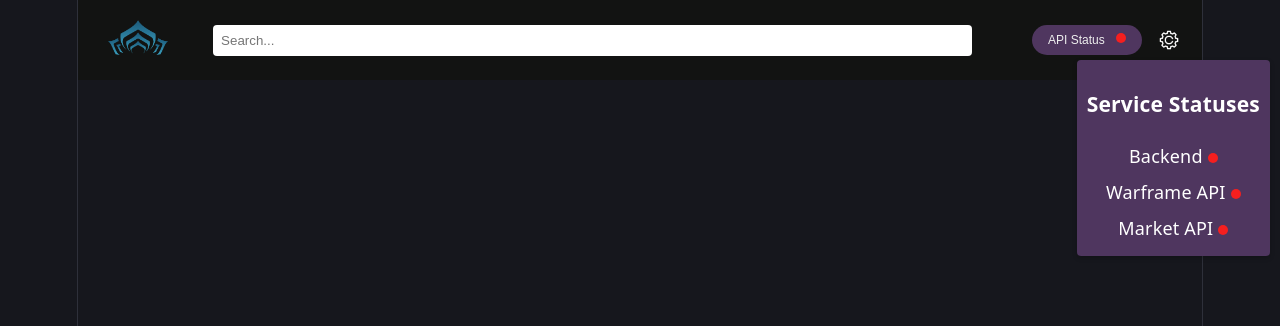
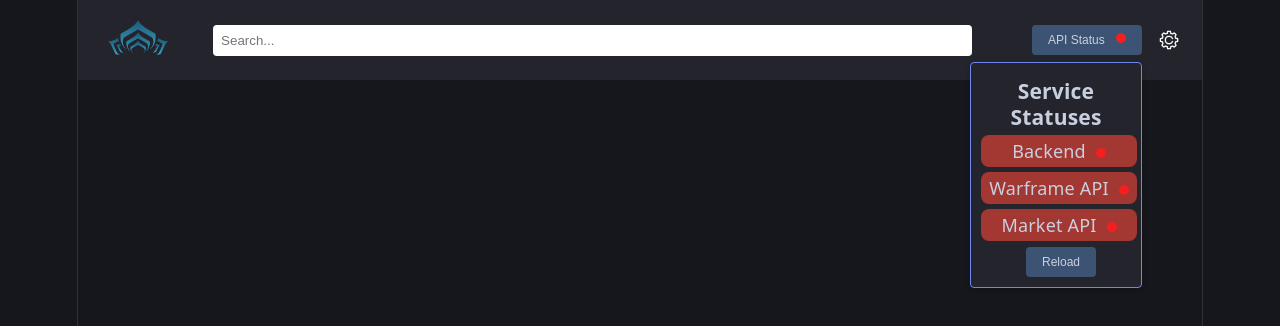
Before and after one commit to benevolent0377/wfManager, a React app in the folder frontend/: page / in a window 1280 px wide. Both pictures are taken after a click on the button "API Status". Shown: the top 326 px of the page. Built offline with nearby package versions, Linux system fonts and the light colour scheme; no server answers; the HTML template or start-up script is replaced by a standard one.

Commit message:
added reload button to status bar and made thematic changes

```diff
--- a/frontend/src/components/layout/Header.css
+++ b/frontend/src/components/layout/Header.css
@@ -2,8 +2,8 @@
     display: flex;
     justify-content: space-between;
     padding: 10px 20px;
-    background-color: #121312;
-    color: #fff;
+    background-color: var(--secondary-bg);
+    color: var(--text-color);
     height: 60px;
 }
 .left{
@@ -39,45 +39,12 @@
     min-width: 150px;
 }
 .right button {
-    color: #eee;
+    color: var(--text-color);
     border: none;
     padding: 8px 16px;
     margin-left: 10px;
     cursor: pointer;
     border-radius: 4px;
-}
-.right .status-dropdown .status-button {
-    font-size: 12px;
-    border-radius: 20px;
-    width: 110px;
-    background-color: #4f365f;
-    display: flex;
-    justify-content: space-between;
-}
-.right .status-dropdown .status-button .status-dot {
-    height: auto;
-    width: 10px;
-    padding-left: 5px;
-    margin: none;
-}
-.right .status-dropdown .status-card {
-    position: absolute;
-    top: 60px;
-    right: 10px;
-    background-color: #4f365f;
-    padding: 10px;
-    border-radius: 4px;
-    box-shadow: 0 2px 5px rgba(0, 0, 0, 0.2);
-}
-.right .status-dropdown .status-card .status-dot {
-    height: auto;
-    width: 10px;
-    padding-left: 5px;
-    margin: none;
-}
-.right .status-dropdown .status-card p {
-    margin: 0;
-    padding: 5px 0;
 }
 .right .settings {
     background-color: transparent;
--- a/frontend/src/components/layout/Header.jsx
+++ b/frontend/src/components/layout/Header.jsx
@@ -1,4 +1,5 @@
 import "./Header.css";
+import "../status/Status.css";
 import StatusDropdown from "../status/StatusDropdown";
 export function Header() {
 
--- a/frontend/src/components/status/APIStatus.jsx
+++ b/frontend/src/components/status/APIStatus.jsx
@@ -7,7 +7,7 @@
 export function getBatchStatus(statuses) {
     const values = Object.values(statuses);
 
-    if (values.includes("checking...")) return "checking...";
+    if (values.includes("checking")) return "checking";
 
     const onlineCount = values.filter(
         (status) => status === "online"
@@ -23,13 +23,16 @@
 
 export function useAPIStatuses() {
     const [statuses, setStatuses] = useState({
-        backend: "checking...",
-        wfstat: "checking...",
-        market: "checking...",
+        backend: "checking",
+        wfstat: "checking",
+        market: "checking",
     });
 
-    useEffect(() => {
-        async function updateStatuses() {
+    const [loading, setLoading] = useState(false);
+
+    async function updateStatuses() {
+        setLoading(true);
+        try{
             const checks = [
                 ["backend", checkHealth],
                 ["wfstat", () => checkServiceHealth("wfstat")],
@@ -52,7 +55,15 @@
                 }
             }
         }
+        finally {
+        setLoading(false);
+        }
+    }
 
+    useEffect(() => {
+
+        //find out how to fix this later
+        // eslint-disable-next-line react-hooks/set-state-in-effect
         updateStatuses();
 
         const intervalId = setInterval(
@@ -63,5 +74,9 @@
         return () => clearInterval(intervalId);
     }, []);
 
-    return statuses;
+    return {
+        statuses,
+        loading,
+        updateStatuses,
+    };
 }
--- /dev/null
+++ b/frontend/src/components/status/Status.css
@@ -0,0 +1,66 @@
+:root {
+    --status-color: #4caf50;
+}
+.status-dropdown {
+    position: relative;
+    display: inline-block;
+}
+.status-button {
+    font-size: 12px;
+    border-radius: 20px;
+    width: 110px;
+    background-color: var(--accent-bg);
+    display: flex;
+    justify-content: space-between;
+}
+.status-dot {
+    height: auto;
+    width: 10px;
+    padding-left: 10px;
+    margin: none;
+}
+.status-card {
+    position: absolute;
+    top: 37px;
+    right: 0px;
+    background-color: var(--secondary-bg);
+    padding: 10px;
+    border: 1px solid var(--accent);
+    border-radius: 4px;
+    box-shadow: 0 2px 5px rgba(0, 0, 0, 0.2);
+    min-width: 150px;
+}
+.status-row {
+    margin-bottom: 5px;
+    border-radius: 8px;
+    height: auto;
+    width: 100%;
+}
+.status-reload-button {
+    background-color: var(--accent-bg);
+    border: none;
+    color: white;
+    padding: 5px 10px;
+    text-align: center;
+    text-decoration: none;
+    display: inline-block;
+    font-size: 12px;
+    border-radius: 20px;
+
+}
+.online {
+    background-color: #00ff2a3d;
+}
+.checking {
+    background-color: #ff990091;
+}
+.offline {
+    background-color: #f443369c;
+}
+.status-card p {
+    padding: 3px;
+}
+
+.status-card h3 {
+    margin: 5px;
+}
--- a/frontend/src/components/status/StatusDot.jsx
+++ b/frontend/src/components/status/StatusDot.jsx
@@ -11,7 +11,7 @@
     }
     else if (
         status === "warning" ||
-        status === "checking..."
+        status === "checking"
     ) {
 
         src = "/src/assets/layout/status/warning-dot.svg";
--- a/frontend/src/components/status/StatusDropdown.jsx
+++ b/frontend/src/components/status/StatusDropdown.jsx
@@ -6,7 +6,7 @@
 function StatusDropdown() {
     const [isOpen, setIsOpen] = useState(false);
 
-    const statuses = useAPIStatuses();
+    const { statuses, loading, updateStatuses } = useAPIStatuses();
     const batchStatus = getBatchStatus(statuses);
 
     return (
@@ -26,6 +26,14 @@
                     <StatusRow label="Backend" status={statuses.backend} />
                     <StatusRow label="Warframe API" status={statuses.wfstat} />
                     <StatusRow label="Market API" status={statuses.market} />
+
+                    <button
+                        className="status-reload-button"
+                        onClick={updateStatuses}
+                        disabled={loading}
+                    >
+                        {loading ? "Reloading..." : "Reload"}
+                    </button>
                 </div>
             )}
         </div>
--- a/frontend/src/components/status/StatusRow.jsx
+++ b/frontend/src/components/status/StatusRow.jsx
@@ -2,8 +2,9 @@
 
 function StatusRow({ label, status }) {
 
+    console.log(`Rendering StatusRow: ${label} - ${status}`);
     return (
-        <p>
+        <p className={`status-row ${status}`}>
             {label}
             <StatusDot status={status} />
         </p>
--- a/frontend/src/themes/index.css
+++ b/frontend/src/themes/index.css
@@ -5,11 +5,11 @@
     --secondary-bg: #23242c;
     --border: #2e303a;
     --code-bg: #1f2028;
-    --accent-bg: rgba(155, 71, 219, 0.377);
-    --accent: #c084fc;
-    --accent-bg: rgba(192, 132, 252, 0.15);
-    --accent-border: rgba(192, 132, 252, 0.5);
-    --social-bg: rgba(47, 48, 58, 0.5);
+    --accent-bg: rgba(66, 139, 235, 0.377);
+    --accent: #7087ee;
+    --accent-bg: rgba(75, 110, 156, 0.644);
+    --accent-border: rgba(92, 111, 114, 0.815);
+    --social-bg: rgba(45, 54, 153, 0.5);
     --shadow:
       rgba(0, 0, 0, 0.4) 0 10px 15px -3px, rgba(0, 0, 0, 0.25) 0 4px 6px -2px;
 
```
